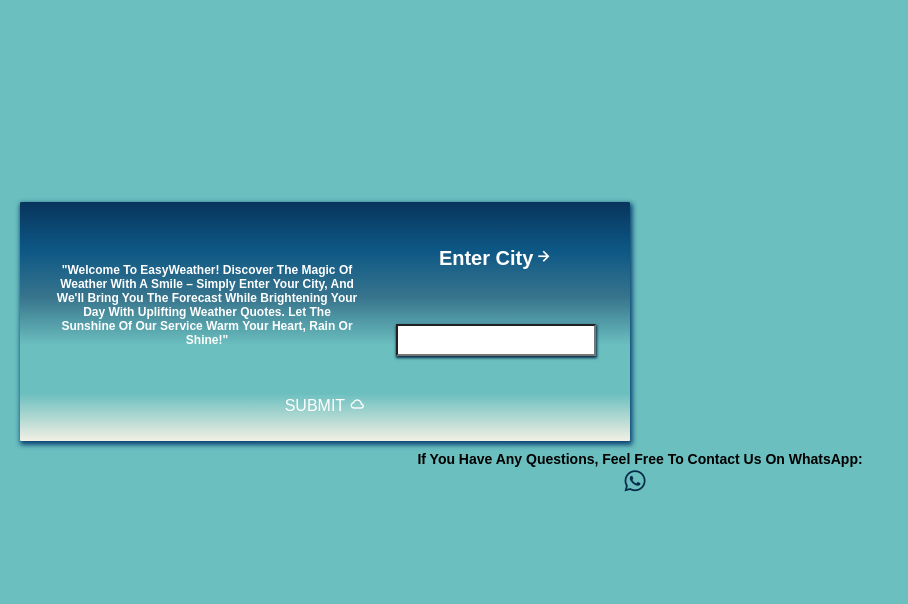
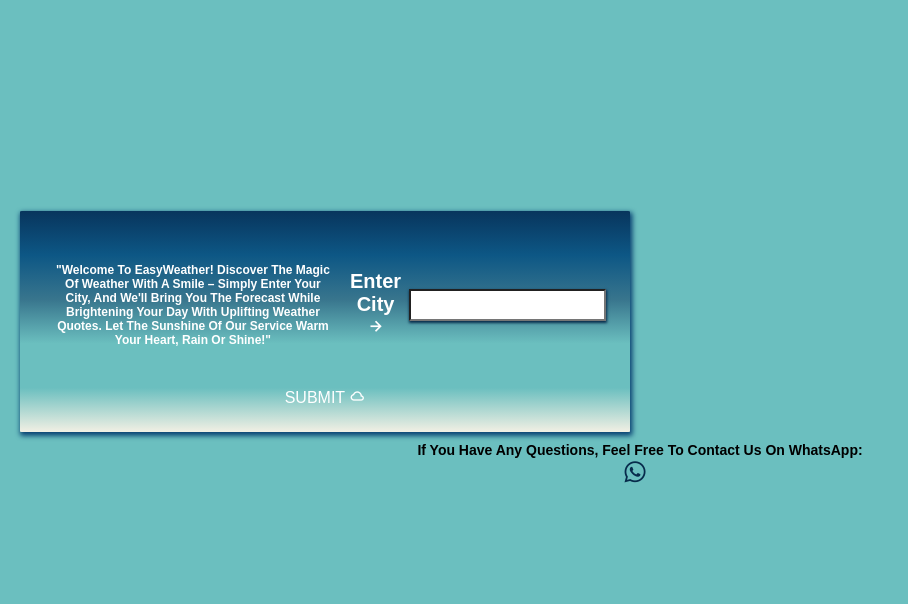
Before and after one commit to SandorGyorfi/EasyWeather, a Flask app: page / in a window 1280 px wide. Shown: the part 166-770 px from the top of the page, without its empty margins (0-908 px from the left). Run offline with Flask 3, Linux system fonts and the light colour scheme.

Commit message:
Html correction
Correction of elements

```diff
--- a/templates/index.html
+++ b/templates/index.html
@@ -18,13 +18,10 @@
       <br>
         <form class="cN" method="POST">
             <p class="welcome">"Welcome to EasyWeather! Discover the magic of weather with a smile – simply enter your city, and we'll bring you the forecast while brightening your day with uplifting weather quotes. Let the sunshine of our service warm your heart, rain or shine!"</p>
-            <div class="input-container">
                 <label for="cityName">Enter city<i class='bx bx-right-arrow-alt'></i></label>
                 <br>
                 <br>
                 <input type="text" id="cityName" name="cityName" required/>
-            </div>
-
             {% if error %}
             <p class="error">{{ error }}</p>
             {% endif %}
```
